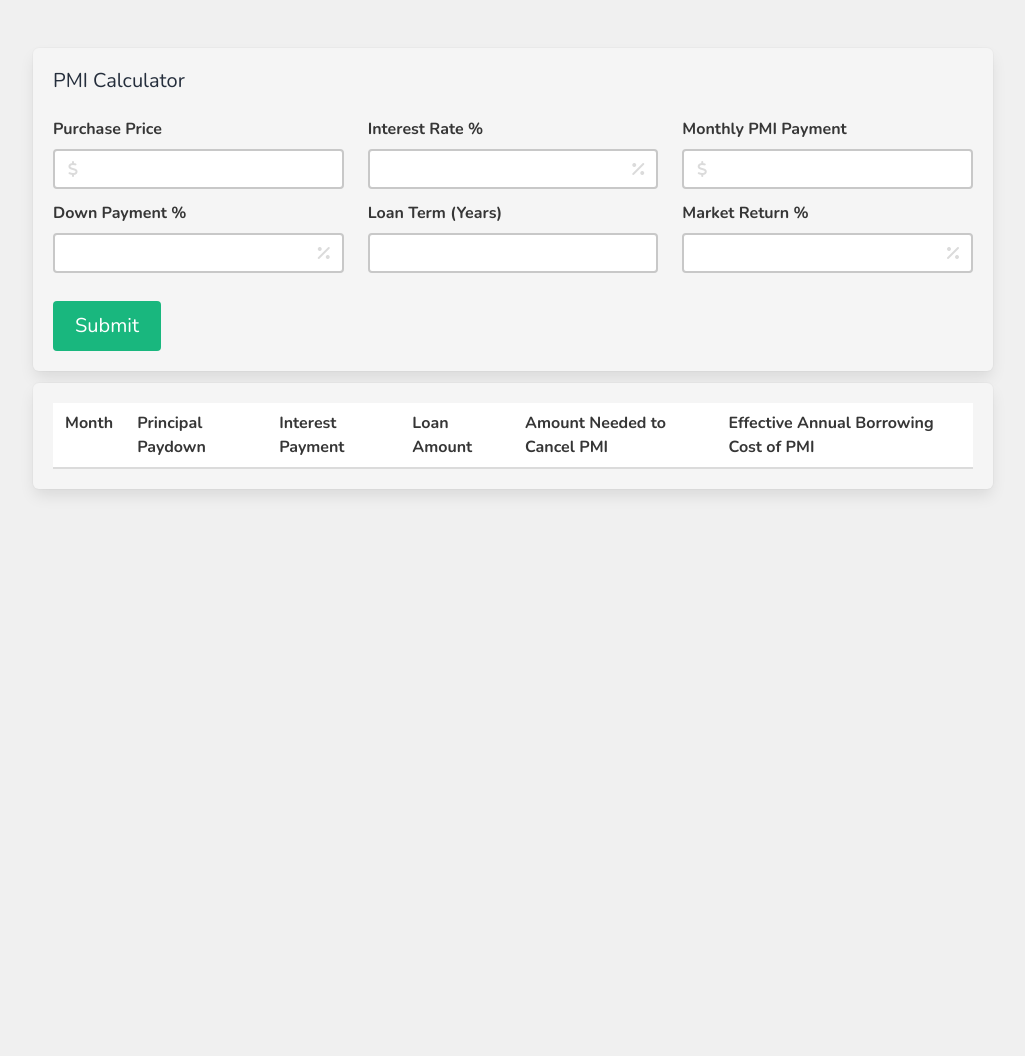
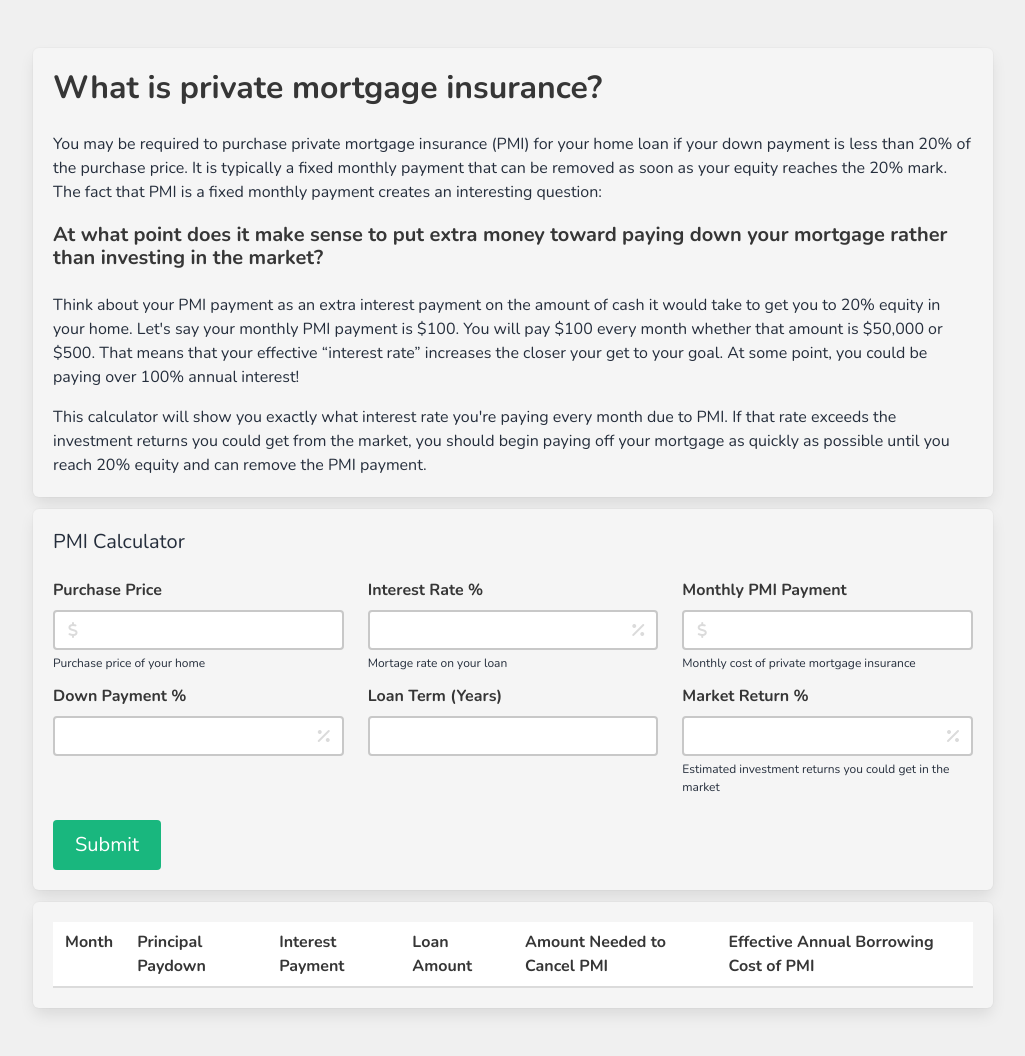
Before and after one commit to jaredblackjcb/finance-tools, a Django app: page /calculator/pmi/ in a window 1280 px wide. Shown: the part 52-1108 px from the top of the page, without its empty margins (127-1152 px from the left). Before the commit the page ends 547 px from the top, so only its background shows below. Run offline with Django 4.2, Linux system fonts and the light colour scheme; lists and menus that the app fills with data are empty; some libraries are stand-ins or nearby versions.

Commit message:
Add copy and help text to forms

```diff
--- a/fintools/calculator/forms.py
+++ b/fintools/calculator/forms.py
@@ -1,7 +1,7 @@
 from django import forms
 from . import models
 class AnnuityCalculator(forms.Form):
-    payment = forms.FloatField(label="Payment", help_text="Payment is the amount of money received from an annuity in a given period")
+    payment = forms.FloatField(label="Payment", help_text="Amount of money received per period")
     interest_rate = forms.FloatField(label="Interest Rate", help_text="Interest Rate per period")
     periods = forms.IntegerField(label="Periods", help_text='Number of periods')
 
@@ -11,9 +11,9 @@ class MailingList(forms.ModelForm):
         fields = ['name', 'email']
 
 class PmiCalculator(forms.Form):
-    purchase_price = forms.FloatField(label="Purchase Price")
+    purchase_price = forms.FloatField(label="Purchase Price", help_text="Purchase price of your home")
     down_payment = forms.FloatField(label="Down Payment %")
-    interest_rate = forms.FloatField(label="Interest Rate %")
+    interest_rate = forms.FloatField(label="Interest Rate %", help_text="Mortage rate on your loan")
     loan_term = forms.IntegerField(label="Loan Term (Years)")
-    monthly_pmi_payment = forms.FloatField(label="Monthly PMI Payment")
-    opportunity_cost_roi = forms.FloatField(label="Market Return %", help_text="What rate of return would you get if you invested the money that is currently going toward mortgage insurance?")
+    monthly_pmi_payment = forms.FloatField(label="Monthly PMI Payment", help_text="Monthly cost of private mortgage insurance")
+    opportunity_cost_roi = forms.FloatField(label="Market Return %", help_text="Estimated investment returns you could get in the market")
--- a/fintools/templates/calculator/annuity_calculator.html
+++ b/fintools/templates/calculator/annuity_calculator.html
@@ -12,8 +12,9 @@
                         <div class="field">
                             <label class="label">{{ field.label }}</label>
                                 <div class="bulma-control-mixin">
-                                    {% render_field field class="input bulma-control-mixin" placeholder=field.help_text %}
+                                    {% render_field field class="input bulma-control-mixin" %}
                                 </div>
+                                <p class="help">{{field.help_text}}</p>
                         </div>
                     {% endfor %}
                     <div class="columns is-vcentered">
--- a/fintools/templates/calculator/pmi_calculator.html
+++ b/fintools/templates/calculator/pmi_calculator.html
@@ -2,6 +2,24 @@
 {% extends "../main.html" %}
 {% load widget_tweaks %}
 {% block content %}
+<!-- PMI Calculator Description -->
+<section>
+    <div class="tile is-ancestor">
+        <div class="tile is-parent">
+            <div class="tile is-child box has-background-light">
+                <h1 class="subtitle is-3"><strong>What is private mortgage insurance?</strong></h1>
+                <div class="content">
+                    <p>You may be required to purchase private mortgage insurance (PMI) for your home loan if your down payment is less than 20% of the purchase price. It is typically a fixed monthly payment that can be removed as soon as your equity reaches the 20% mark. The fact that PMI is a fixed monthly payment creates an interesting question:</p>
+                    <h1 class="subtitle is-5"><strong>At what point does it make sense to put extra money toward paying down your mortgage rather than investing in the market?</strong></h1>
+                    <p>Think about your PMI payment as an extra interest payment on the amount of cash it would take to get you to 20% equity in your home. Let's say your monthly PMI payment is $100. You will pay $100 every month whether that amount is $50,000 or $500. That means that your effective “interest rate” increases the closer your get to your goal. At some point, you could be paying over 100% annual interest!</p>
+                    <p>This calculator will show you exactly what interest rate you're paying every month due to PMI. If that rate exceeds the investment returns you could get from the market, you should begin paying off your mortgage as quickly as possible until you reach 20% equity and can remove the PMI payment.</p>
+                </div>
+            </div>
+        </div>
+    </div>
+</section>
+
+<!-- Calculator Form -->
 <section>
     <div class="tile is-ancestor">
         <div class="tile is-parent">
@@ -11,17 +29,6 @@
                 <div class="columns">
                     <div class="column is-4">
                             {% csrf_token %}
-                            <!-- {% for field in form.visible_fields %}
-                                <div class="field">
-                                    <label class="label">{{ field.label }}</label>
-                                        <div class="bulma-control-mixin">
-                                            {% render_field field class="input bulma-control-mixin" %}
-                                        </div>
-                                        {% if field.help_text %}
-                                            <p class="help">{{field.help_text}}</p>
-                                        {% endif %}
-                                </div>
-                            {% endfor %} -->
                             <!-- Purchase Price -->
                             <div class="field">
                                 <label class="label">{{ form.purchase_price.label }}</label>
@@ -87,25 +94,18 @@
                                     <i class="fa-solid fa-percent"></i>
                                 </span>
                             </div>
-                            <!-- <p class="help">{{form.opportunity_cost_roi.help_text}}</p> -->
+                            <p class="help">{{form.opportunity_cost_roi.help_text}}</p>
                         </div>
                     </div>
                 </div>
-
-                        <input class="button is-primary is-medium" type="submit" value="Submit"/>
-                            <!-- <div class="columns is-vcentered"> -->
-                                <!-- <div class="column"> -->
-                                <!-- </div> -->
-                                <!-- <div class="column is-8">
-                                    <!-- TODO: Add Explanation here -->
-                                <!-- </div>  -->
-                            <!-- </div> -->
-                        <!-- </div> -->
-                    </form>
+                    <input class="button is-primary is-medium" type="submit" value="Submit"/>
+                </form>
             </div>
         </div>
     </div>
 </section>
+
+<!-- Data Table -->
 <section>
     <div class="tile is-ancestor">
         <div class="tile is-parent">
```
